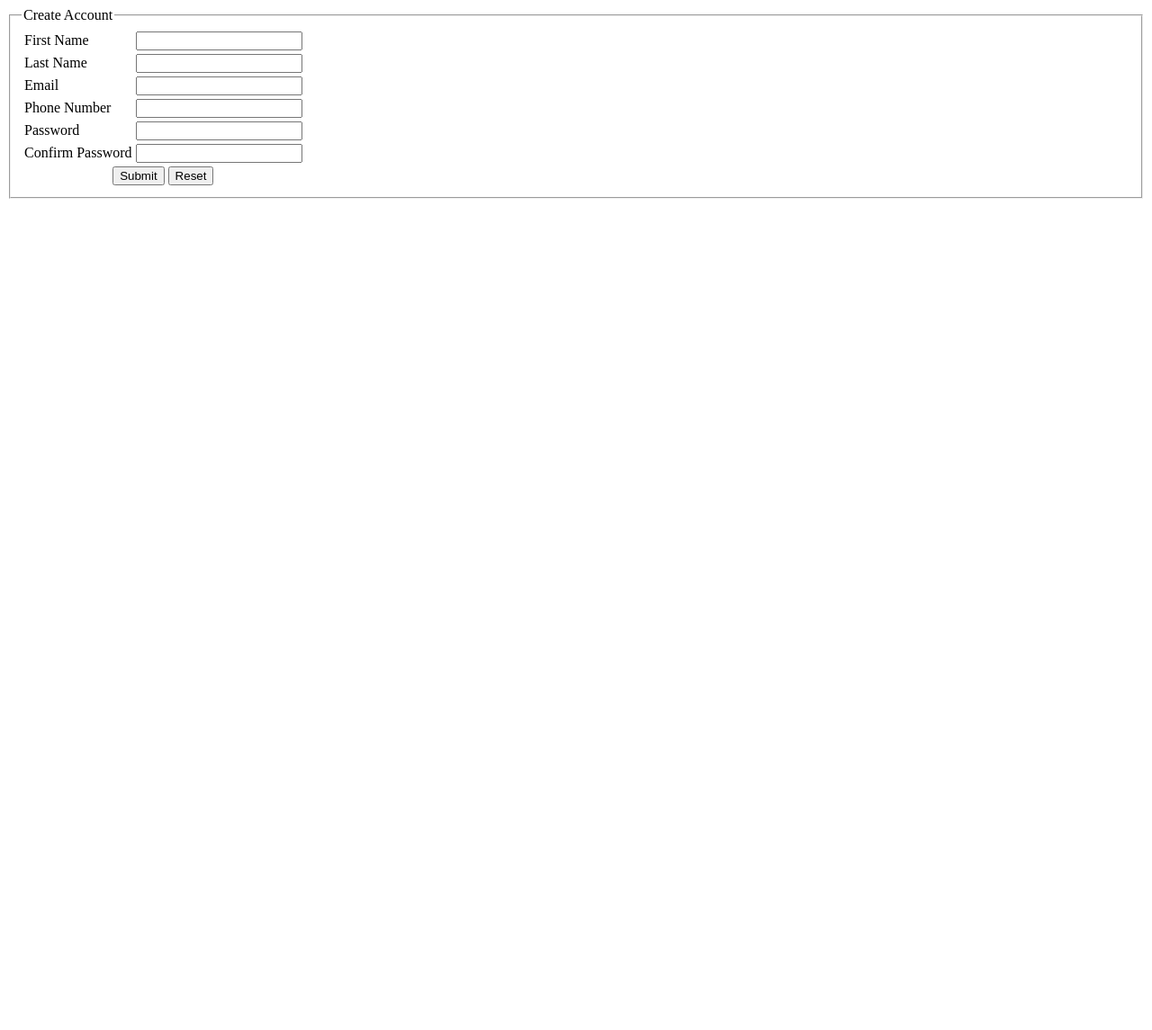
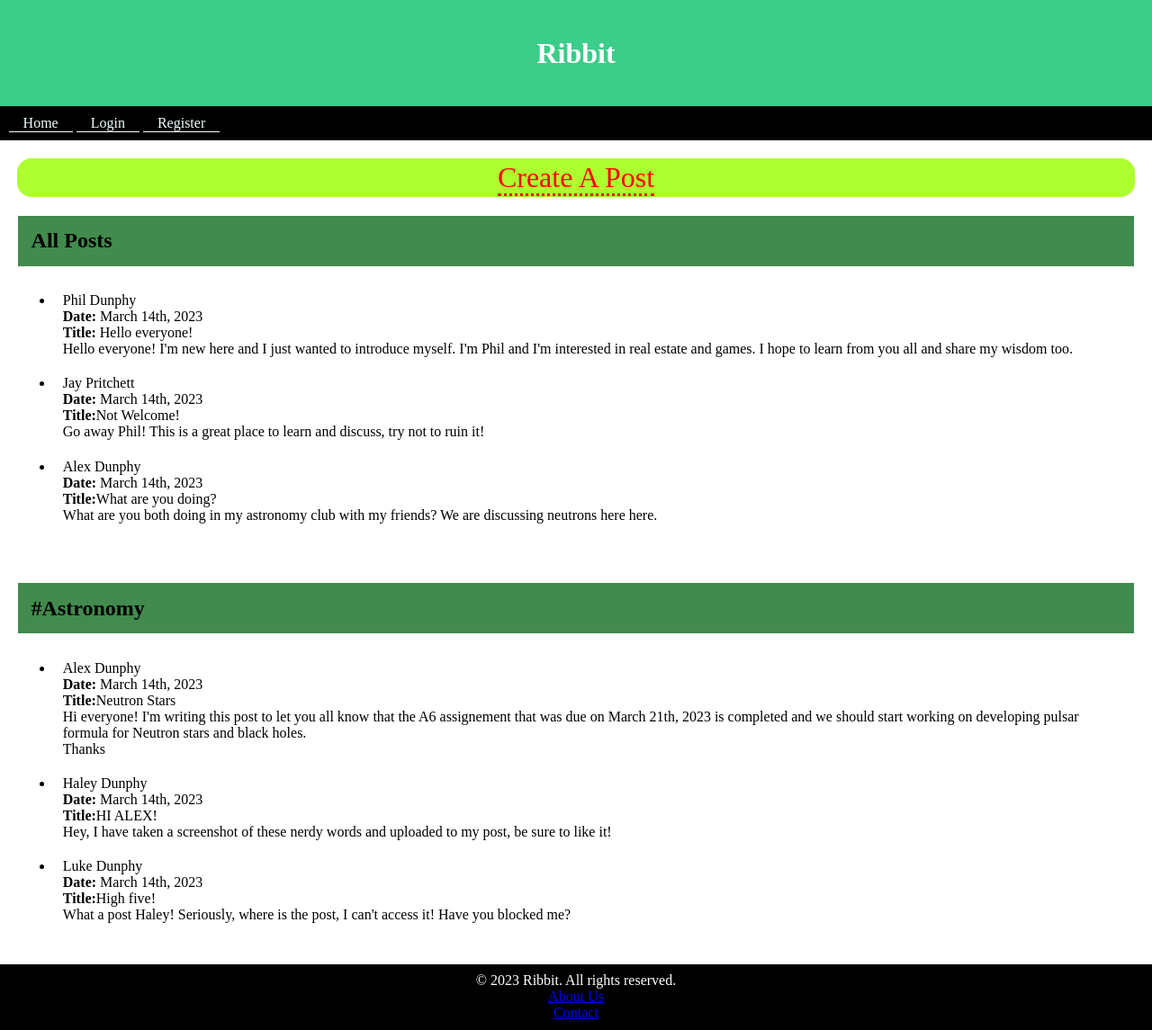
Before and after one commit to COSC360/360ForumProject, a PHP site: page / in a window 1280 px wide. Shown: the whole page at 90% size. Before the commit the page ends 221 px from the top, so only its background shows below. Run offline with PHP 8.4, Linux system fonts and the light colour scheme.

Commit message:
Completed

```diff
--- a/css/styles.css
+++ b/css/styles.css
@@ -1,3 +1,124 @@
 .highlight {
     background-color: red;
 }
+
+body {
+    margin: 0;
+    font-family: 'Times New Roman', Times, serif;
+}
+
+header {
+    background-color: #3bcd89;
+    color: white;
+    padding: 1.2em;
+    text-align: center;
+}
+
+nav {
+    background-color: #000;
+    padding: 0.6em;
+}
+
+nav ul {
+    list-style-type: none;
+    margin: 0;
+    padding: 0;
+}
+
+nav ul li {
+    display: inline-block;
+}
+
+nav ul li a {
+    color: azure;
+    text-decoration: none;
+    padding: 1em;
+}
+
+nav ul li a:hover{
+    color: yellow;
+    text-decoration: none;
+    padding: 1em;
+}
+
+main {
+    margin: 1.2em;
+}
+
+section {
+    border: 1px solid white;
+    margin-bottom: 1.2em;
+}
+
+h2 {
+    background-color: #428a4e;
+    padding: 0.6em;
+}
+
+li {
+    border-bottom: 0.1em solid white;
+}
+
+main li:last-child {
+    border-bottom: none;
+}
+
+article {
+    padding: 0.6em;
+}
+
+p {
+    margin: 0;
+}
+
+footer {
+    background-color: #000;
+    color: white;
+    padding: 0.6em;
+    text-align: center;
+}
+
+input {
+    width: 75%;
+    padding: 0.8em;
+    margin: 0.3em 0 1.2em 0;
+    display: inline-block;
+    border: none;
+    background: #9e9c9c;
+}
+
+  /* Set a style for the submit button */
+.btn {
+    background-color: #4CAF50;
+    color: white;
+    padding: 1em 1.2em;
+    margin: 0.4em 0;
+}
+
+.btn:hover {
+    opacity: .8
+}
+form {
+    background-color: tan;
+    align-content: center;
+    margin: 0em 4em;
+}
+textarea {
+    width: 75%;
+    padding: 0.6em;
+    border: 0.1em solid #ccc;
+    border-radius: 5px;
+}
+
+#create {
+    background-color: greenyellow;
+    padding: 0.1em;
+    border-radius: 0.5em;
+    font-size: 2em;
+}
+
+#create a {
+    color: REd;
+    text-decoration: none;
+    border-bottom: dotted;
+}
--- a/index.html
+++ b/index.html
@@ -5,46 +5,108 @@
     <meta http-equiv="X-UA-Compatible" content="IE=edge">
     <meta name="viewport" content="width=device-width, initial-scale=1.0">
     <link rel="stylesheet" href="css/styles.css">
-    <title>MyDiscussionForum</title>
+    <title>My Ribbit</title>
 </head>
 <body>
-    <div>
-        <form action="http://www.randyconnolly.com/tests/process.php" method="get" id="myForm">
-            <fieldset>
-                <legend>Create Account</legend>
+    <header>
+        <h1>Ribbit</h1>
+      </header>
+      <nav>
+        <ul>
+          <li><a href="#">Home</a></li>
+          <li><a href="#">Login</a></li>
+          <li><a href="register.html">Register</a></li>
+        </ul>
+      </nav>
+      <main>
+        <p id="create" align="center"><a href="post.html"> Create A Post</a></p>
+        <section id="posts">
+          <h2> All Posts</h2>
+          <ul>
+            <li>
+                <article>
+                    <p> Phil Dunphy <br>
+                        <strong>Date:</strong>
+                        <time>March 14th, 2023</time><br>
+                        <strong>Title:</strong> Hello everyone!
+                    </p>
+                    <p> Hello everyone! I'm new here and I just wanted
+                        to introduce myself. I'm Phil and I'm interested in real estate and games. I hope
+                        to learn from you all and share my wisdom too.
+                    </p>
+                </article>
+            </li>
+            <li>
+                <article>
+                    <p> Jay Pritchett <br>
+                        <strong>Date:</strong>
+                        <time>March 14th, 2023</time><br>
+                        <strong>Title:</strong>Not Welcome!
+                    </p>
+                    <p>Go away Phil! This is a great place to learn and discuss, try not to ruin it!
+                    </p>
+                </article>
+            </li>
 
-                <table>
-                    <tr>
-                        <td><label>First Name</label></td>
-                        <td><input type="text" required></td>
-                    </tr>
-                    <tr>
-                        <td><label>Last Name</label></td>
-                        <td><input type="text"></td>
-                    </tr>
-                    <tr>
-                        <td><label>Email</label></td>
-                        <td><input type="email" name="email" required></td>
-                    </tr>
-                    <tr>
-                        <td><label>Phone Number</label></td>
-                        <td><input type="text" max="10"  min="10" name="num"></td>
-                    </tr>
-                    <tr>
-                        <td><label>Password</label></td>
-                        <td><input type="text" name="pw" required></td>
-                    </tr>
-                    <tr>
-                        <td><label>Confirm Password</label></td>
-                        <td><input type="text" name="cpw" required></td>
-                    </tr>
-                    <tr>
-                        <td colspan="2" align="center"><input type="submit"> <input type="reset"></td>
-                    </tr>
-                </table>
-            </fieldset>
-        </form>
-    </div>
-<script src="script/index.js"></script>
+            <li>
+                <article>
+                    <p> Alex Dunphy <br>
+                        <strong>Date:</strong>
+                        <time>March 14th, 2023</time><br>
+                        <strong>Title:</strong>What are you doing?
+                    </p>
+                    <p>What are you both doing in my astronomy club with my friends? We are discussing neutrons here here.
+                    </p>
+                </article>
+            </li>
+        </ul>
+    </section>
+    <section id="Astronomy">
+        <h2>#Astronomy</h2>
+        <ul>
+            <li>
+                <article>
+                    <p> Alex Dunphy <br>
+                        <strong>Date:</strong>
+                        <time>March 14th, 2023</time><br>
+                        <strong>Title:</strong>Neutron Stars
+                    </p>
+                    <p>Hi everyone! I'm writing this post to let you all know that the A6 assignement that was due on <time>March 21th, 2023</time>
+                        is completed and we should start working on developing pulsar formula for Neutron stars and black holes.<br> Thanks
+                    </p>
+                </article>
+            </li>
+
+            <li>
+                <article>
+                    <p> Haley Dunphy <br>
+                        <strong>Date:</strong>
+                        <time>March 14th, 2023</time><br>
+                        <strong>Title:</strong>HI ALEX!
+                    </p>
+                    <p>Hey, I have taken a screenshot of these nerdy words and uploaded to my post, be sure to like it!
+                    </p>
+                </article>
+            </li>
+            <li>
+                <article>
+                    <p> Luke Dunphy <br>
+                        <strong>Date:</strong>
+                        <time>March 14th, 2023</time><br>
+                        <strong>Title:</strong>High five!
+                    </p>
+                    <p>What a post Haley! Seriously, where is the post, I can't access it! Have you blocked me?
+                    </p>
+                </article>
+            </li>
+        </ul>
+    </section>
+</main>
+<footer>
+    <p>&copy; 2023 Ribbit. All rights reserved.</p>
+    <p><a href="#">About Us</a></p>
+    <p><a href="#">Contact</a></p>
+</footer>
+
 </body>
 </html>
--- a/script/index.js
+++ b/script/index.js
@@ -12,9 +12,9 @@ document.getElementById("myForm").onsubmit = function (e) {
         }
 
         if (fields[i].type=="email"){
-            if (!fields[i].checked) {
+            if (!fields[i].innerHTML) {
                 fields[i].parentElement.classList.add("highlight");
-                alert("Please accept the license!");
+                alert("Please enter email!");
             }
         }
     }
```
Also changed, not shown: post.html (added, +54 -0 lines), register.html (added, +67 -0 lines).
